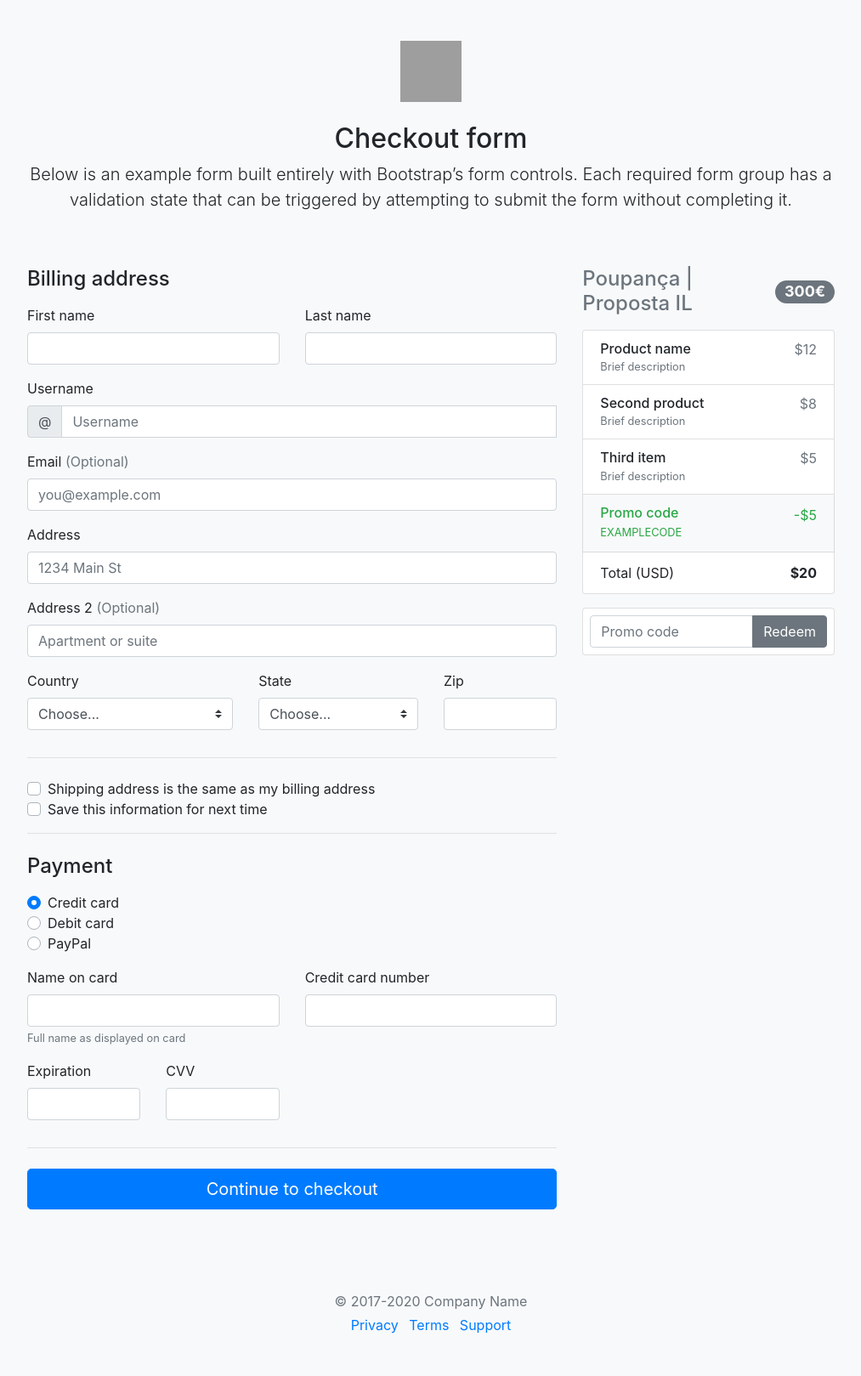
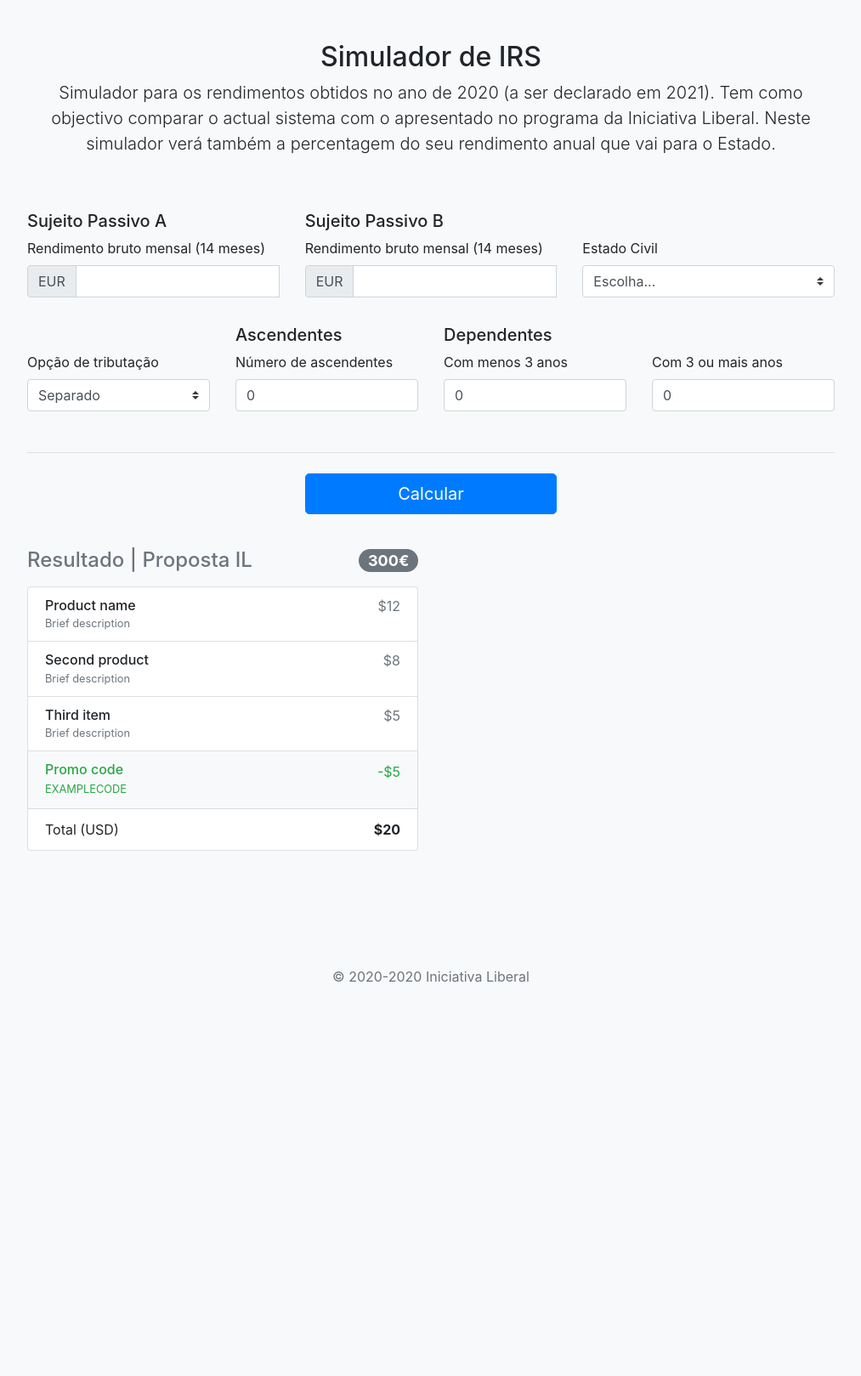
Before and after one commit to luisiul359/irs-pt, a PHP site: page / in a window 1280 px wide. Shown: the whole page at 85% size, without its empty margins (133-1146 px from the left). After the commit the page ends 1156 px from the top, so only its background shows below. Run offline with PHP 8.4, Linux system fonts and the light colour scheme; grey boxes are pictures that could not be loaded.

Commit message:
Finished html form

```diff
--- a/index.html
+++ b/index.html
@@ -16,15 +16,114 @@
 
     <div class="container">
       <div class="py-5 text-center">
-        <img class="d-block mx-auto mb-4" src="/docs/4.5/assets/brand/bootstrap-solid.svg" alt="" width="72" height="72">
-        <h2>Checkout form</h2>
-        <p class="lead">Below is an example form built entirely with Bootstrap’s form controls. Each required form group has a validation state that can be triggered by attempting to submit the form without completing it.</p>
+        <h2>Simulador de IRS</h2>
+        <p class="lead">Simulador para os rendimentos obtidos no ano de 2020 (a ser declarado em 2021). Tem como objectivo comparar o actual sistema com o apresentado no programa da Iniciativa Liberal. Neste simulador verá também a percentagem do seu rendimento anual que vai para o Estado.</p>
+      </div>
+
+      <div class="row">
+        <div class="col-md-12 order-md-1">
+          <form class="needs-validation" novalidate="" onsubmit="teste()" id="myForm">
+            <div class="row">
+              <div class="col-md-4 mb-3">
+                <h5>Sujeito Passivo A</h5>
+                <label for="rendA">Rendimento bruto mensal (14 meses)</label>
+                <div class="input-group mb-3">
+                  <div class="input-group-prepend">
+                    <span class="input-group-text">EUR</span>
+                  </div>
+                  <input type="number" class="form-control" id="rendA" placeholder="" value="" required="">
+                  <div class="invalid-feedback">
+                    Rendimento inválido.
+                  </div>
+                </div>
+              </div>
+              <div class="col-md-4 mb-3">
+                <h5>Sujeito Passivo B</h5>
+                <label for="rendB">Rendimento bruto mensal (14 meses)</label>
+                <div class="input-group mb-3">
+                  <div class="input-group-prepend">
+                    <span class="input-group-text">EUR</span>
+                  </div>
+                  <input type="number" class="form-control" id="rendB" placeholder="" value="" required="">
+                  <div class="invalid-feedback">
+                    Rendimento inválido.
+                  </div>
+                </div>
+              </div>
+              <div class="col-md-4 mb-3">
+                <h5>&nbsp;</h5>
+                <label for="estadoCivil">Estado Civil</label>
+                <select class="custom-select d-block w-100" id="estadoCivil" required="">
+                  <option value="">Escolha...</option>
+                  <option>Casado/Unido de facto</option>
+                  <option>Solteiro, divorciado, viúvo ou separado judicialmente</option>
+                </select>
+                <div class="invalid-feedback">
+                  Por favor escolha um estado civil válido.
+                </div>
+              </div>
+            </div>
+            <div class="row">
+              <div class="col-md-3 mb-3">
+                <h5>&nbsp;</h5>
+                <label for="tributacao">Opção de tributação</label>
+                <select class="custom-select d-block w-100" id="tributacao">
+                  <option value="">Separado</option>
+                  <option>Conjunto</option>
+                </select>
+              </div>
+              <div class="col-md-3 mb-3">
+                <h5>Ascendentes</h5>
+                <label for="ascendentes">Número de ascendentes</label>
+                <input type="number" class="form-control" id="ascendentes" placeholder="" value="0">
+                <div class="invalid-feedback">
+                  Número de ascendentes inválido.
+                </div>
+              </div>
+              <div class="col-md-6 mb-3">
+                <h5>Dependentes</h5>
+                <div class="row">
+                  <div class="col-md-6 mb-3">
+                    <label for="dependentes3menos">Com menos 3 anos</label>
+                    <input type="number" class="form-control" id="dependentes3menos" placeholder="" value="0">
+                    <div class="invalid-feedback">
+                      Número de dependentes inválido.
+                    </div>
+                  </div>
+                  <div class="col-md-6 mb-3">
+                    <label for="dependentes3mais">Com 3 ou mais anos</label>
+                    <input type="number" class="form-control" id="dependentes3mais" placeholder="" value="0">
+                    <div class="invalid-feedback">
+                      Número de dependentes inválido.
+                    </div>
+                  </div>
+                </div>
+              </div>
+            </div>
+            <hr class="mb-4">
+            <div class="row">
+              <div class="col-md-4 mb-3 offset-md-4">
+                <button class="btn btn-primary btn-lg btn-block" type="submit">Calcular</button>
+              </div>
+            </div>
+          </form>
+        </div>
       </div>
 
       <div class="row">
         <div class="col-md-4 order-md-2 mb-4">
+        </div>
+      </div>
+
+
+
+
+
+
+      <div class="row">
+        <div class="col-md-6 order-md-2 mb-4">
           <h4 class="d-flex justify-content-between align-items-center mb-3">
-            <span class="text-muted">Poupança | Proposta IL</span>
+            <span class="text-muted">Resultado | Proposta IL</span>
             <span class="badge badge-secondary badge-pill">300€</span>
           </h4>
           <ul class="list-group mb-3">
@@ -61,172 +160,18 @@
               <strong>$20</strong>
             </li>
           </ul>
-
-          <form class="card p-2">
-            <div class="input-group">
-              <input type="text" class="form-control" placeholder="Promo code">
-              <div class="input-group-append">
-                <button type="submit" class="btn btn-secondary">Redeem</button>
-              </div>
-            </div>
-          </form>
-        </div>
-        <div class="col-md-8 order-md-1">
-          <h4 class="mb-3">Billing address</h4>
-          <form class="needs-validation" novalidate="" onsubmit="teste()" id="myForm">
-            <div class="row">
-              <div class="col-md-6 mb-3">
-                <label for="firstName">First name</label>
-                <input type="text" class="form-control" id="firstName" placeholder="" value="" required="">
-                <div class="invalid-feedback">
-                  Valid first name is required.
-                </div>
-              </div>
-              <div class="col-md-6 mb-3">
-                <label for="lastName">Last name</label>
-                <input type="text" class="form-control" id="lastName" placeholder="" value="" required="">
-                <div class="invalid-feedback">
-                  Valid last name is required.
-                </div>
-              </div>
-            </div>
-
-            <div class="mb-3">
-              <label for="username">Username</label>
-              <div class="input-group">
-                <div class="input-group-prepend">
-                  <span class="input-group-text">@</span>
-                </div>
-                <input type="text" class="form-control" id="username" placeholder="Username" required="">
-                <div class="invalid-feedback" style="width: 100%;">
-                  Your username is required.
-                </div>
-              </div>
-            </div>
-
-            <div class="mb-3">
-              <label for="email">Email <span class="text-muted">(Optional)</span></label>
-              <input type="email" class="form-control" id="email" placeholder="you@example.com">
-              <div class="invalid-feedback">
-                Please enter a valid email address for shipping updates.
-              </div>
-            </div>
-
-            <div class="mb-3">
-              <label for="address">Address</label>
-              <input type="text" class="form-control" id="address" placeholder="1234 Main St" required="">
-              <div class="invalid-feedback">
-                Please enter your shipping address.
-              </div>
-            </div>
-
-            <div class="mb-3">
-              <label for="address2">Address 2 <span class="text-muted">(Optional)</span></label>
-              <input type="text" class="form-control" id="address2" placeholder="Apartment or suite">
-            </div>
-
-            <div class="row">
-              <div class="col-md-5 mb-3">
-                <label for="country">Country</label>
-                <select class="custom-select d-block w-100" id="country" required="">
-                  <option value="">Choose...</option>
-                  <option>United States</option>
-                </select>
-                <div class="invalid-feedback">
-                  Please select a valid country.
-                </div>
-              </div>
-              <div class="col-md-4 mb-3">
-                <label for="state">State</label>
-                <select class="custom-select d-block w-100" id="state" required="">
-                  <option value="">Choose...</option>
-                  <option>California</option>
-                </select>
-                <div class="invalid-feedback">
-                  Please provide a valid state.
-                </div>
-              </div>
-              <div class="col-md-3 mb-3">
-                <label for="zip">Zip</label>
-                <input type="text" class="form-control" id="zip" placeholder="" required="">
-                <div class="invalid-feedback">
-                  Zip code required.
-                </div>
-              </div>
-            </div>
-            <hr class="mb-4">
-            <div class="custom-control custom-checkbox">
-              <input type="checkbox" class="custom-control-input" id="same-address">
-              <label class="custom-control-label" for="same-address">Shipping address is the same as my billing address</label>
-            </div>
-            <div class="custom-control custom-checkbox">
-              <input type="checkbox" class="custom-control-input" id="save-info">
-              <label class="custom-control-label" for="save-info">Save this information for next time</label>
-            </div>
-            <hr class="mb-4">
-
-            <h4 class="mb-3">Payment</h4>
-
-            <div class="d-block my-3">
-              <div class="custom-control custom-radio">
-                <input id="credit" name="paymentMethod" type="radio" class="custom-control-input" checked="" required="">
-                <label class="custom-control-label" for="credit">Credit card</label>
-              </div>
-              <div class="custom-control custom-radio">
-                <input id="debit" name="paymentMethod" type="radio" class="custom-control-input" required="">
-                <label class="custom-control-label" for="debit">Debit card</label>
-              </div>
-              <div class="custom-control custom-radio">
-                <input id="paypal" name="paymentMethod" type="radio" class="custom-control-input" required="">
-                <label class="custom-control-label" for="paypal">PayPal</label>
-              </div>
-            </div>
-            <div class="row">
-              <div class="col-md-6 mb-3">
-                <label for="cc-name">Name on card</label>
-                <input type="text" class="form-control" id="cc-name" placeholder="" required="">
-                <small class="text-muted">Full name as displayed on card</small>
-                <div class="invalid-feedback">
-                  Name on card is required
-                </div>
-              </div>
-              <div class="col-md-6 mb-3">
-                <label for="cc-number">Credit card number</label>
-                <input type="text" class="form-control" id="cc-number" placeholder="" required="">
-                <div class="invalid-feedback">
-                  Credit card number is required
-                </div>
-              </div>
-            </div>
-            <div class="row">
-              <div class="col-md-3 mb-3">
-                <label for="cc-expiration">Expiration</label>
-                <input type="text" class="form-control" id="cc-expiration" placeholder="" required="">
-                <div class="invalid-feedback">
-                  Expiration date required
-                </div>
-              </div>
-              <div class="col-md-3 mb-3">
-                <label for="cc-cvv">CVV</label>
-                <input type="text" class="form-control" id="cc-cvv" placeholder="" required="">
-                <div class="invalid-feedback">
-                  Security code required
-                </div>
-              </div>
-            </div>
-            <hr class="mb-4">
-            <button class="btn btn-primary btn-lg btn-block" type="submit">Continue to checkout</button>
-          </form>
         </div>
       </div>
 
       <footer class="my-5 pt-5 text-muted text-center text-small">
-        <p class="mb-1">© 2017-2020 Company Name</p>
+        <p class="mb-1">© 2020-2020 Iniciativa Liberal</p>
+        <!--
         <ul class="list-inline">
           <li class="list-inline-item"><a href="#">Privacy</a></li>
           <li class="list-inline-item"><a href="#">Terms</a></li>
           <li class="list-inline-item"><a href="#">Support</a></li>
         </ul>
+      -->
       </footer>
     </div>
 
@@ -234,7 +179,6 @@
     ================================================== -->
     <!-- Placed at the end of the document so the pages load faster -->
     <script src="https://code.jquery.com/jquery-3.5.1.slim.min.js" integrity="sha384-DfXdz2htPH0lsSSs5nCTpuj/zy4C+OGpamoFVy38MVBnE+IbbVYUew+OrCXaRkfj" crossorigin="anonymous"></script>
-    <script>window.jQuery || document.write('<script src="/docs/4.5/assets/js/vendor/jquery.slim.min.js"><\/script>')</script>
     <script src="https://cdn.jsdelivr.net/npm/popper.js@1.16.1/dist/umd/popper.min.js" integrity="sha384-9/reFTGAW83EW2RDu2S0VKaIzap3H66lZH81PoYlFhbGU+6BZp6G7niu735Sk7lN" crossorigin="anonymous"></script>
     <script src="https://stackpath.bootstrapcdn.com/bootstrap/4.5.2/js/bootstrap.min.js" integrity="sha384-B4gt1jrGC7Jh4AgTPSdUtOBvfO8shuf57BaghqFfPlYxofvL8/KUEfYiJOMMV+rV" crossorigin="anonymous"></script>
     <script src="irs.js"></script>
--- a/irs.css
+++ b/irs.css
@@ -3,18 +3,3 @@
 }
 
 .lh-condensed { line-height: 1.25; }
-
-.bd-placeholder-img {
-  font-size: 1.125rem;
-  text-anchor: middle;
-  -webkit-user-select: none;
-  -moz-user-select: none;
-  -ms-user-select: none;
-  user-select: none;
-}
-
-@media (min-width: 768px) {
-  .bd-placeholder-img-lg {
-    font-size: 3.5rem;
-  }
-}
```
Also changed, not shown: irs.js (+8 -2 lines).
